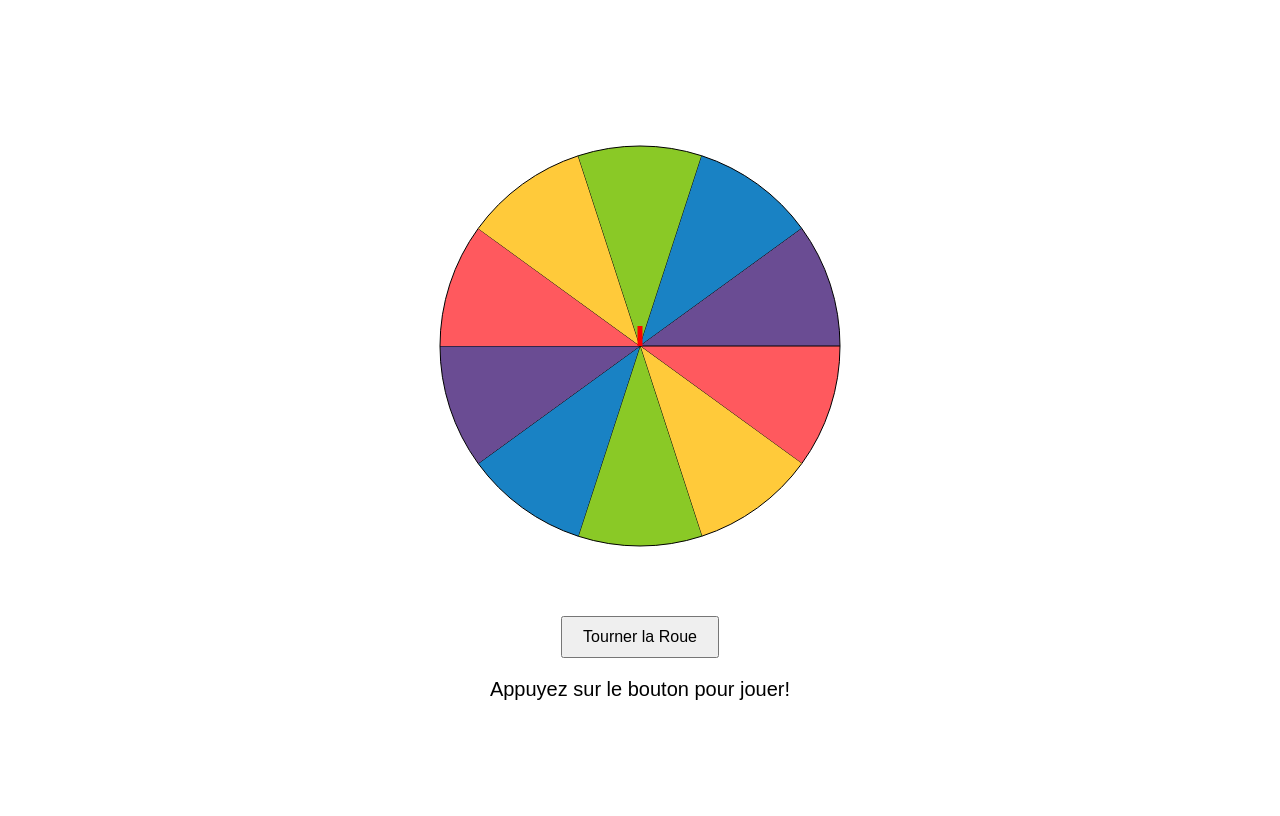
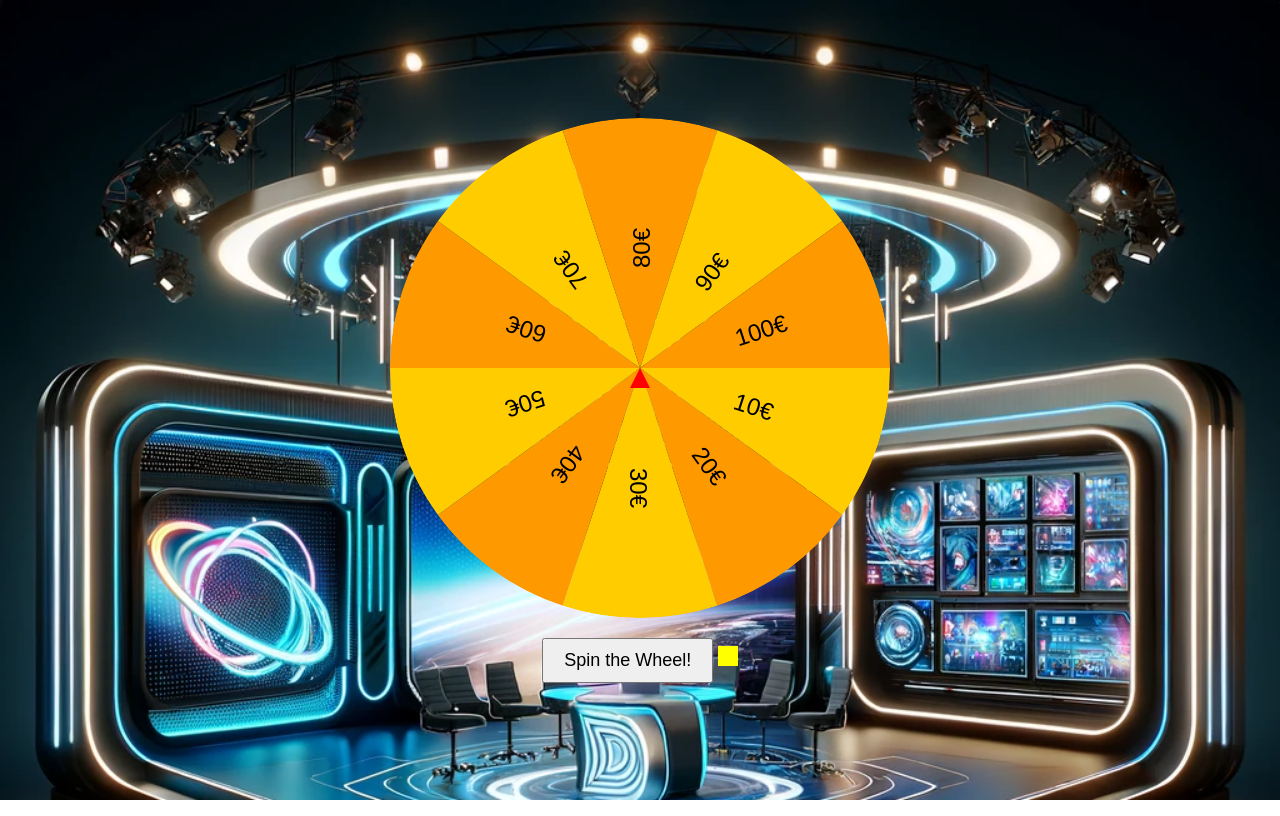
Before and after one commit to louishacks/wheelfortune, a plain HTML site: page index.html in a window 1280 px wide. Drawn offline with Linux system fonts and the light colour scheme.

Commit message:
Add files via upload

```diff
--- a/index.html
+++ b/index.html
@@ -1,19 +1,22 @@
 <!DOCTYPE html>
-<html lang="fr">
+<html lang="en">
 <head>
     <meta charset="UTF-8">
     <meta name="viewport" content="width=device-width, initial-scale=1.0">
-    <title>Roue de la Fortune</title>
+    <title>Wheel of Fortune</title>
     <link rel="stylesheet" href="style.css">
 </head>
 <body>
-    <div id="wheelContainer">
-        <canvas id="wheelCanvas" width="500" height="500"></canvas>
-        <div id="wheelPointer"></div>
+    <div class="container">
+        <div class="wheel-container">
+            <canvas id="wheel" width="500" height="500"></canvas>
+            <div class="needle"></div>
+        </div>
+        <button id="spin-button">Spin the Wheel!</button>
+        <div id="result"></div>
     </div>
-    <button id="spinButton">Tourner la Roue</button>
-    <p id="resultText">Appuyez sur le bouton pour jouer!</p>
-
+    <audio id="spin-sound" src="sound.mp3"></audio>
+    <audio id="jackpot-sound" src="jackpot.mp3"></audio>
     <script src="popup.js"></script>
 </body>
 </html>
--- a/popup.js
+++ b/popup.js
@@ -1,49 +1,81 @@
-const canvas = document.getElementById('wheelCanvas');
-const ctx = canvas.getContext('2d');
-const spinButton = document.getElementById('spinButton');
-const resultText = document.getElementById('resultText');
-const segments = [10, 20, 30, 40, 50, 60, 70, 80, 90, 100];
-const colors = ['#FF595E', '#FFCA3A', '#8AC926', '#1982C4', '#6A4C93', '#FF595E', '#FFCA3A', '#8AC926', '#1982C4', '#6A4C93'];
+document.addEventListener('DOMContentLoaded', (event) => {
+    const wheelCanvas = document.getElementById('wheel');
+    const spinButton = document.getElementById('spin-button');
+    const resultDiv = document.getElementById('result');
+    const spinSound = document.getElementById('spin-sound');
+    const jackpotSound = document.getElementById('jackpot-sound');
+    const wheelCtx = wheelCanvas.getContext('2d');
+    const wheelValues = [10, 20, 30, 40, 50, 60, 70, 80, 90, 100];
+    const numSegments = wheelValues.length;
+    const segmentAngle = 2 * Math.PI / numSegments;
+    let isSpinning = false;
 
-function drawWheel() {
-    const angle = Math.PI * 2 / segments.length;
-    for (let i = 0; i < segments.length; i++) {
-        ctx.beginPath();
-        ctx.arc(250, 250, 200, angle * i, angle * (i + 1), false);
-        ctx.lineTo(250, 250);
-        ctx.fillStyle = colors[i];
-        ctx.fill();
-        ctx.stroke();
-    }
-}
-
-function rotateWheel() {
-    const spins = Math.floor(Math.random() * 360 + 3600); // Minimum de 10 tours pour faire plus dramatique
-    const duration = 4000; // 4 secondes de rotation
-    let start = null;
-
-    function step(timestamp) {
-        if (!start) start = timestamp;
-        const progress = (timestamp - start) / duration;
-        const theta = spins * Math.min(progress, 1);
-        ctx.clearRect(0, 0, 500, 500);
-        ctx.save();
-        ctx.translate(250, 250);
-        ctx.rotate(theta * Math.PI / 180);
-        ctx.translate(-250, -250);
-        drawWheel();
-        ctx.restore();
-        if (progress < 1) {
-            requestAnimationFrame(step);
-        } else {
-            const degrees = spins % 360;
-            const segmentIndex = Math.floor(degrees / (360 / segments.length));
-            resultText.innerText = `Félicitations! Vous avez gagné ${segments[segments.length - 1 - segmentIndex]}€!`;
+    // Draw the wheel
+    function drawWheel() {
+        for (let i = 0; i < numSegments; i++) {
+            wheelCtx.beginPath();
+            wheelCtx.moveTo(250, 250);
+            wheelCtx.arc(250, 250, 250, i * segmentAngle, (i + 1) * segmentAngle);
+            wheelCtx.fillStyle = i % 2 === 0 ? '#ffcc00' : '#ff9900';
+            wheelCtx.fill();
+            wheelCtx.save();
+            wheelCtx.translate(250, 250);
+            wheelCtx.rotate((i + 0.5) * segmentAngle);
+            wheelCtx.fillStyle = 'black';
+            wheelCtx.font = '24px Arial';
+            wheelCtx.fillText(wheelValues[i] + '€', 100, 10);
+            wheelCtx.restore();
         }
     }
-    requestAnimationFrame(step);
-}
 
-spinButton.addEventListener('click', rotateWheel);
+    drawWheel();
 
-drawWheel();
+    // Spin the wheel
+    spinButton.addEventListener('click', () => {
+        if (isSpinning) return;
+        isSpinning = true;
+        spinSound.play();
+        let startAngle = 0;
+        let spinTime = 0;
+        const spinTimeTotal = Math.random() * 3000 + 4000;
+
+        function rotateWheel() {
+            spinTime += 30;
+            if (spinTime >= spinTimeTotal) {
+                stopRotateWheel();
+                return;
+            }
+            const spinAngle = easeOut(spinTime, 0, 2 * Math.PI * 8, spinTimeTotal);
+            startAngle += spinAngle;
+            drawRotatedWheel(startAngle);
+            requestAnimationFrame(rotateWheel);
+        }
+
+        function drawRotatedWheel(angle) {
+            wheelCtx.clearRect(0, 0, 500, 500);
+            wheelCtx.save();
+            wheelCtx.translate(250, 250);
+            wheelCtx.rotate(angle);
+            wheelCtx.translate(-250, -250);
+            drawWheel();
+            wheelCtx.restore();
+        }
+
+        function stopRotateWheel() {
+            const degrees = startAngle * 180 / Math.PI + 90;
+            const arcd = segmentAngle * 180 / Math.PI;
+            const index = Math.floor((360 - degrees % 360) / arcd);
+            resultDiv.innerText = `Vous avez gagné ${wheelValues[index]}€!`;
+            jackpotSound.play();
+            isSpinning = false;
+        }
+
+        rotateWheel();
+    });
+
+    function easeOut(t, b, c, d) {
+        t /= d;
+        t--;
+        return c * (t * t * t + 1) + b;
+    }
+});
--- a/style.css
+++ b/style.css
@@ -1,41 +1,67 @@
 body {
+    margin: 0;
+    padding: 0;
+    font-family: Arial, sans-serif;
     display: flex;
-    flex-direction: column;
+    justify-content: center;
     align-items: center;
-    justify-content: center;
     height: 100vh;
-    font-family: Arial, sans-serif;
+    background-image: url('background.jpg');
+    background-size: cover;
 }
 
-#wheelContainer {
+.container {
+    text-align: center;
+}
+
+.wheel-container {
     position: relative;
     width: 500px;
     height: 500px;
+    margin: 0 auto;
+    animation: fadeInUp 1s ease-in-out;
 }
 
-#wheelCanvas {
-    width: 100%;
-    height: 100%;
+@keyframes fadeInUp {
+    from {
+        transform: translateY(100%);
+        opacity: 0;
+    }
+    to {
+        transform: translateY(0);
+        opacity: 1;
+    }
 }
 
-#wheelPointer {
+canvas {
+    border-radius: 50%;
+}
+
+.needle {
     position: absolute;
     top: 50%;
     left: 50%;
-    width: 5px;
-    height: 20px;
-    background-color: red;
-    transform: translate(-50%, -100%);
+    width: 0;
+    height: 0;
+    border-style: solid;
+    border-width: 20px 10px 0 10px;
+    border-color: red transparent transparent transparent;
+    transform: translateX(-50%) rotate(180deg);
+    z-index: 1;
 }
 
-#spinButton {
+button {
     margin-top: 20px;
     padding: 10px 20px;
-    font-size: 16px;
+    font-size: 18px;
     cursor: pointer;
 }
 
-#resultText {
+#result {
     margin-top: 20px;
-    font-size: 20px;
+    font-size: 24px;
+    font-weight: bold;
+    background-color: yellow;
+    padding: 10px;
+    display: inline-block;
 }
```
Also changed, not shown: background.jpg (added), 2 other files.
